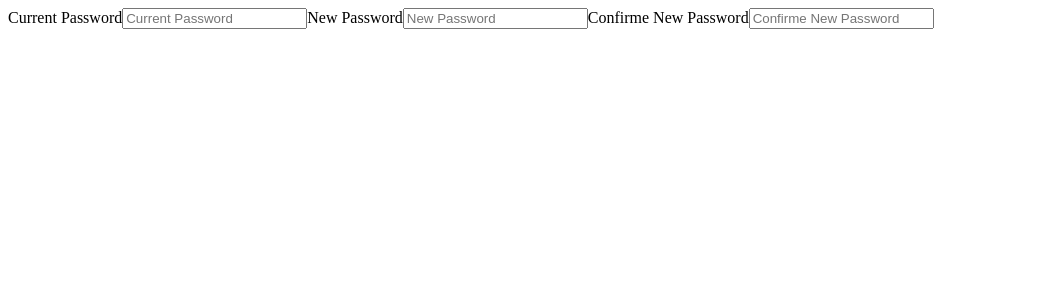
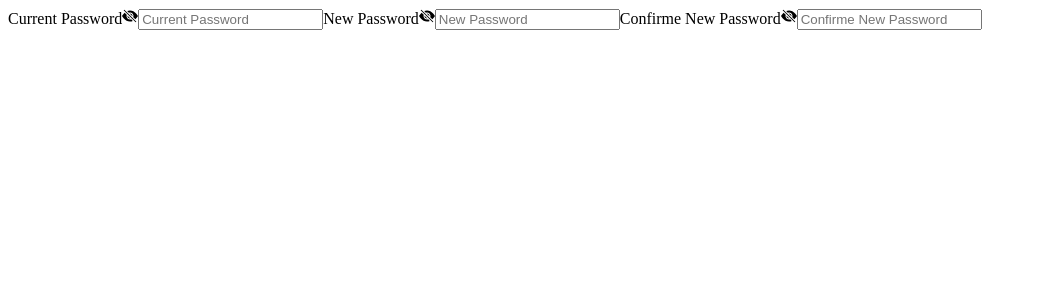
Before and after one commit to msbayman/ft_transcendence, a Next.js app in the folder front/: page /My_Profile/Settings_Page/Password_component in a window 1280 px wide. Shown: the top 300 px of the page, without its empty margins (0-1037 px from the left). Built offline with nearby package versions, Linux system fonts and the light colour scheme.

Commit message:
Settings Page: 2st password component, Adding icon and 9aditom 3la wedit show/hide password

```diff
--- a/front/src/pages/My_Profile/Settings_Page/Password_component.tsx
+++ b/front/src/pages/My_Profile/Settings_Page/Password_component.tsx
@@ -1,19 +1,47 @@
+import { BsEyeFill , BsEyeSlashFill } from "react-icons/bs";
+import { useState } from "react";
+
 
 function Password_component() {
+
+	const [passwordVisible, setPasswordVisible] = useState({
+		currentPassword: false,
+		newPassword: false,
+		confirmPassword: false,
+	});
+
+	const toggleVisibility = (field: string) => {
+		console.log("heeere");
+		setPasswordVisible((prev) => ({
+			...prev,
+			[field]: !prev[field],
+		}));
+	};
+
+
   return (
 	<div className='pswd'>
 		<div className='inpt'>
 			<span className='spn'>
-				<label htmlFor='1'>Current Password</label>
-				<input type="password" placeholder='Current Password' id='1'/>
+				<label>Current Password</label>
+					<i className="icon" onClick={() => toggleVisibility("currentPassword")}>
+						{passwordVisible.currentPassword ? <BsEyeFill /> : <BsEyeSlashFill />}
+					</i>
+				<input type={passwordVisible.currentPassword ? "text" : "password"} placeholder='Current Password' className="pass" />
 			</span>
 			<span className='spn'>
 				<label>New Password</label>
-				<input type="password" placeholder='New Password' />
+					<i className="icon" onClick={() => toggleVisibility("newPassword")}>
+						{passwordVisible.newPassword ? <BsEyeFill /> : <BsEyeSlashFill />}
+					</i>
+				<input type={passwordVisible.newPassword ? "text" : "password"} placeholder='New Password' className="pass" />
 			</span>
 			<span className='spn'>
 				<label>Confirme New Password</label>
-				<input type="password" placeholder='Confirme New Password'/>
+					<i className="icon" onClick={() => toggleVisibility("confirmPassword")}>
+						{passwordVisible.confirmPassword ? <BsEyeFill /> : <BsEyeSlashFill />}
+					</i>
+				<input type={passwordVisible.confirmPassword ? "text" : "password"} placeholder='Confirme New Password' className="pass" />
 			</span>
 		</div>
 	</div>
```
